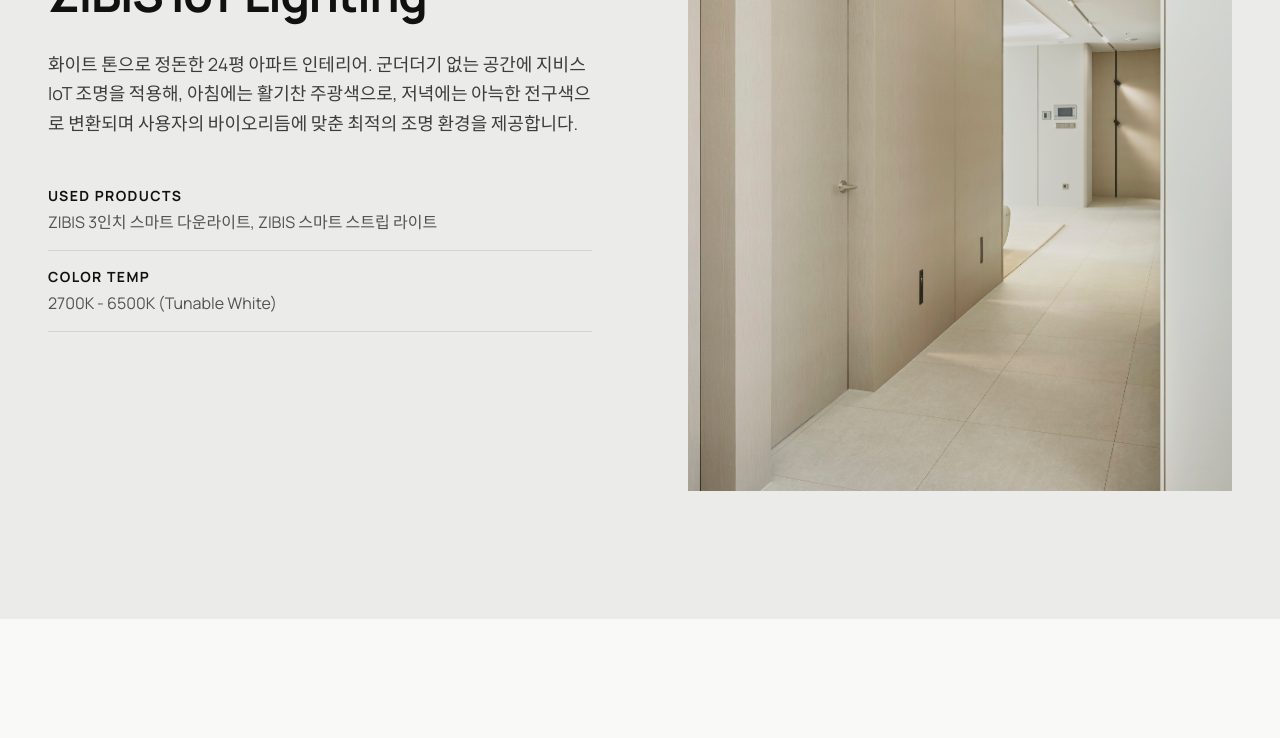
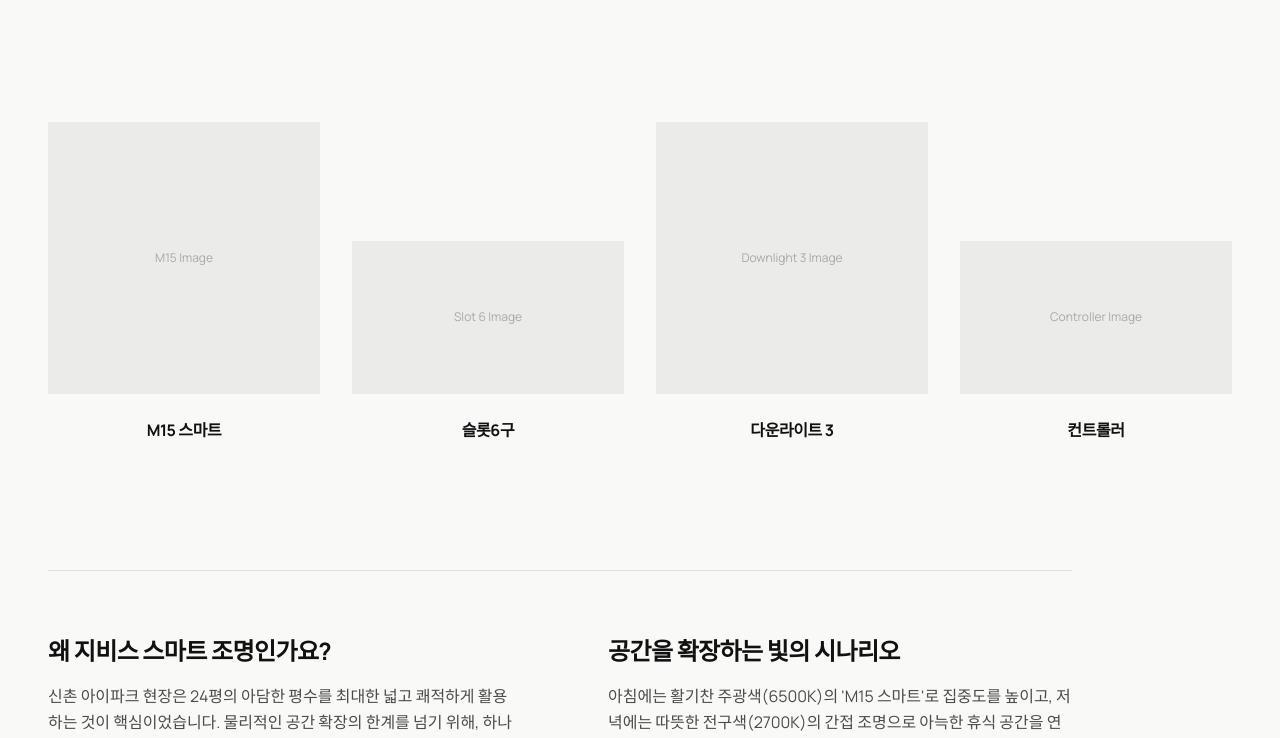
Before and after one commit to insung-lll/zibis_web, a Next.js app: page /projects/1 in a window 1280 px wide. Shown: the part 1600-2338 px from the top of the page. Built offline with nearby package versions, Linux system fonts and the light colour scheme; a web font is replaced by a local one.

Commit message:
feat: redesign Smart Lighting section and add Why IoT lighting explanation text

```diff
--- a/src/components/ProjectDetailClient.tsx
+++ b/src/components/ProjectDetailClient.tsx
@@ -98,32 +98,65 @@ export default function ProjectDetailClient({ projectId }: ProjectDetailClientPr
       </section>
 
       {/* 3. Smart Lighting Solution Section */}
-      <section className="py-24 md:py-32 px-6 md:px-12 w-full bg-[#EBEBE9]">
-        <div className="max-w-7xl mx-auto grid grid-cols-1 md:grid-cols-12 gap-12 md:gap-24 items-center">
-          <div className="md:col-span-6 flex flex-col justify-center">
-            <h3 className="text-3xl md:text-5xl font-bold tracking-tight mb-8">ZIBIS IoT Lighting</h3>
-            <p className="text-base md:text-lg opacity-80 leading-relaxed mb-12">
-              화이트 톤으로 정돈한 24평 아파트 인테리어. 군더더기 없는 공간에 지비스 IoT 조명을 적용해,
-              아침에는 활기찬 주광색으로, 저녁에는 아늑한 전구색으로 변환되며 사용자의 바이오리듬에 맞춘 최적의 조명 환경을 제공합니다.
+      <section className="py-24 md:py-48 px-6 md:px-12 w-full bg-[#F9F9F7]">
+        <div className="max-w-screen-2xl mx-auto flex flex-col">
+          {/* 텍스트 영역 */}
+          <div className="mb-24 md:mb-32">
+            <h3 className="text-2xl md:text-3xl font-bold tracking-tight mb-6">지비스 스마트 조명</h3>
+            <p className="text-base md:text-lg opacity-80 leading-relaxed text-[#111111]">
+              휴식과 집중이 모두 가능한 다목적 공간.<br />
+              시간과 상황에 따라 빛의 온도와 밝기가 자연스럽게 바뀌는 집을 완성했습니다
             </p>
-            <div className="space-y-4">
-              <div className="border-b border-[#111111]/10 pb-4">
-                <p className="font-bold text-sm tracking-widest uppercase mb-1">Used Products</p>
-                <p className="text-[#111111]/70">ZIBIS 3인치 스마트 다운라이트, ZIBIS 스마트 스트립 라이트</p>
+          </div>
+
+          {/* 제품 썸네일 그리드 영역 */}
+          <div className="grid grid-cols-2 md:grid-cols-4 gap-x-8 gap-y-16 items-end">
+            {/* Product 1 */}
+            <div className="flex flex-col items-center">
+              <div className="relative w-full aspect-square mb-6 bg-[#EBEBE9] flex items-center justify-center">
+                <span className="text-[#111111]/30 text-xs">M15 Image</span>
               </div>
-              <div className="border-b border-[#111111]/10 pb-4">
-                <p className="font-bold text-sm tracking-widest uppercase mb-1">Color Temp</p>
-                <p className="text-[#111111]/70">2700K - 6500K (Tunable White)</p>
+              <p className="font-bold text-sm md:text-base tracking-tight text-center">M15 스마트</p>
+            </div>
+            {/* Product 2 */}
+            <div className="flex flex-col items-center">
+              <div className="relative w-full aspect-[16/9] mb-6 bg-[#EBEBE9] flex items-center justify-center">
+                <span className="text-[#111111]/30 text-xs">Slot 6 Image</span>
               </div>
+              <p className="font-bold text-sm md:text-base tracking-tight text-center">슬롯6구</p>
+            </div>
+            {/* Product 3 */}
+            <div className="flex flex-col items-center">
+              <div className="relative w-full aspect-square mb-6 bg-[#EBEBE9] flex items-center justify-center">
+                <span className="text-[#111111]/30 text-xs">Downlight 3 Image</span>
+              </div>
+              <p className="font-bold text-sm md:text-base tracking-tight text-center">다운라이트 3</p>
+            </div>
+            {/* Product 4 */}
+            <div className="flex flex-col items-center">
+              <div className="relative w-full aspect-video mb-6 bg-[#EBEBE9] flex items-center justify-center">
+                <span className="text-[#111111]/30 text-xs">Controller Image</span>
+              </div>
+              <p className="font-bold text-sm md:text-base tracking-tight text-center">컨트롤러</p>
             </div>
           </div>
-          <div className="md:col-span-6 relative aspect-[4/5] overflow-hidden">
-            <Image
-              src="/img/projects/homeludence_2.jpg"
-              alt="Smart Lighting Focus"
-              fill
-              className="object-cover"
-            />
+
+          {/* 왜 이 제품을 사용했는지 (Why ZIBIS IoT) */}
+          <div className="mt-24 md:mt-32 max-w-5xl border-t border-[#111111]/10 pt-16 grid grid-cols-1 md:grid-cols-2 gap-12 md:gap-24">
+            <div>
+              <h4 className="text-xl md:text-2xl font-bold tracking-tight mb-4">왜 지비스 스마트 조명인가요?</h4>
+              <p className="text-sm md:text-base opacity-75 leading-relaxed text-[#111111]">
+                신촌 아이파크 현장은 24평의 아담한 평수를 최대한 넓고 쾌적하게 활용하는 것이 핵심이었습니다.
+                물리적인 공간 확장의 한계를 넘기 위해, 하나의 조명으로 다양한 색온도(2700K~6500K)와 조도(밝기)를 자유롭게 조절할 수 있는 <strong>지비스 IoT 스마트 조명 시스템</strong>을 도입했습니다.
+              </p>
+            </div>
+            <div>
+              <h4 className="text-xl md:text-2xl font-bold tracking-tight mb-4">공간을 확장하는 빛의 시나리오</h4>
+              <p className="text-sm md:text-base opacity-75 leading-relaxed text-[#111111]">
+                아침에는 활기찬 주광색(6500K)의 'M15 스마트'로 집중도를 높이고, 저녁에는 따뜻한 전구색(2700K)의 간접 조명으로 아늑한 휴식 공간을 연출합니다.
+                복잡한 물리적 공사 없이, 앱과 전용 컨트롤러를 통한 <strong>원터치 시나리오 변경</strong>만으로 완전히 다른 분위기의 공간들을 만들어냅니다.
+              </p>
+            </div>
           </div>
         </div>
       </section>
```
